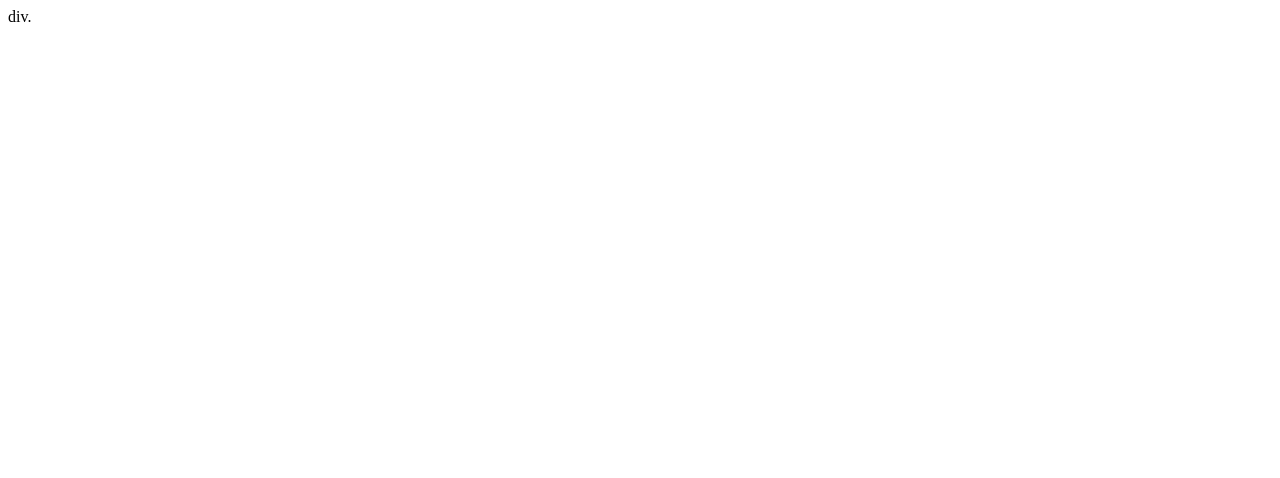
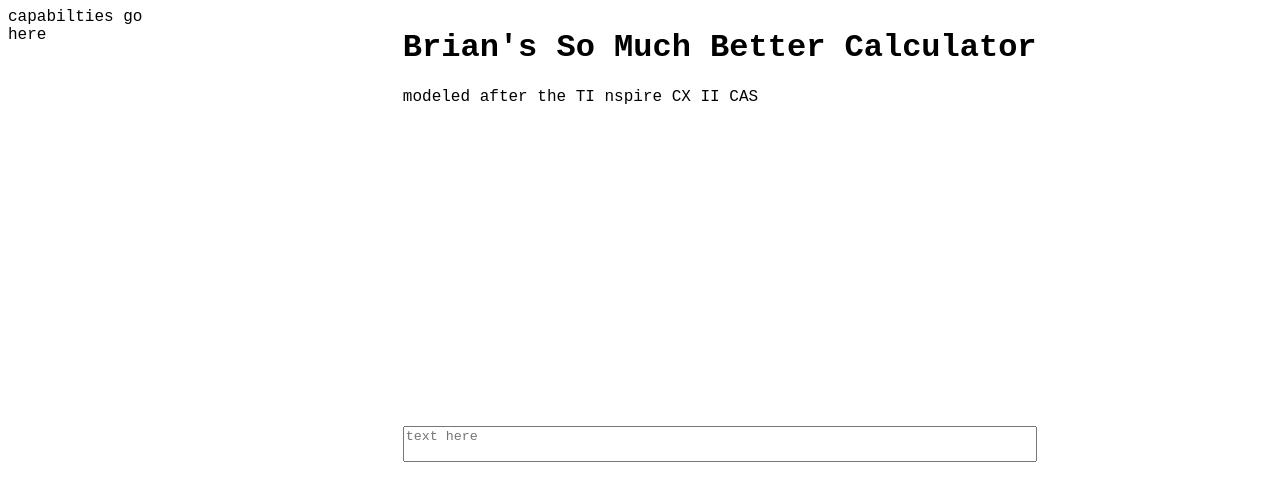
Before and after one commit to BrianComfort/calc, a plain HTML site: page calc/index.html in a window 1280 px wide. Drawn offline with Linux system fonts and the light colour scheme.

Commit message:
next commit

```diff
--- a/calc/index.html
+++ b/calc/index.html
@@ -4,12 +4,25 @@
     <meta charset="UTF-8">
     <meta name="viewport" content="width=device-width, initial-scale=1.0">
     <title>Brian's So Much Better Calculator</title>
-    <link rel="stylesheet" href="styles.css">
+    <link rel="stylesheet" type="text/css" href="styles.css">
 </head>
 <body>
     <div class="wrapper">
-        div.
+        <div class="flex">
+            <span id="capabilites">capabilties go here</span>
+        </div>
+        <main>
+            <div class="desc">
+                <h1>Brian's So Much Better Calculator</h1>
+                <span>modeled after the TI nspire CX II CAS</span>
+            </div>
+                <div id="answers"></div>
+                <textarea placeholder="text here" id="input"></textarea>
+
+        </main>
+
+
     </div>
+    <script src="main.js"></script>
 </body>
-<script src="main.js"></script>
 </html>
--- a/calc/main.js
+++ b/calc/main.js
@@ -0,0 +1,37 @@
+{
+    const input = document.querySelector('#input');
+    const answers = document.querySelector('#answers')
+
+
+    function handleKeyUp(event) {
+        // Check if the pressed key is Enter (key code 13)
+        if (event.keyCode === 13 || event.key === "Enter") {
+            send = input.value;
+
+            function invokeLambda() {
+                // Replace 'YOUR_PUBLIC_LAMBDA_URL' with the actual public URL of your AWS Lambda function
+                const lambdaURL = "https://xptjp1lbk6.execute-api.us-west-1.amazonaws.com/calculator-testing?eq=12-5@var(x)&var=[{%27letter%27:%20%27x%27,%20%27val%27:%20%2729%27},%20{%27letter%27:%20%27y%27,%20%27val%27:%20%2729%27}]";
+                fetch(lambdaURL)
+                    .then(response => response.json()) // Assuming the Lambda returns JSON data
+                    .then(data => {
+                        // Handle the response data here
+                        console.log('Response from Lambda:', data);
+
+                        const newRowElement = document.createElement("span");
+                        newRowElement.classList.add("row");
+                        newRowElement.innerText = data['answer']
+
+                        answers.appendChild(newRowElement)
+                    })
+                    .catch(error => {
+                        // Handle any errors that occurred during the request
+                        console.error('Error:', error);
+                    });
+            }
+
+            invokeLambda();
+        }
+    }
+
+    document.addEventListener("keyup", handleKeyUp);
+}
--- a/calc/styles.css
+++ b/calc/styles.css
@@ -0,0 +1,37 @@
+:root {
+    --background-color: white;
+    --color: black;
+    --accent-color: #A8FBFF;
+    --font-family: 'roboto-mono', monospace;
+}
+
+body {
+    background-color: var(--background-color);
+    color: var(--color);
+
+    font-family: var(--font-family);
+}
+
+textarea {
+    resize: none;
+}
+
+.wrapper {
+    display: flex;
+    width: 100%;
+}
+
+main {
+    display: grid;
+    place-content: center;
+    width: 100%;
+    gap: 10px;
+}
+
+#answers {
+    height: 300px;
+}
+
+#answer {
+    display: grid;
+}
```
